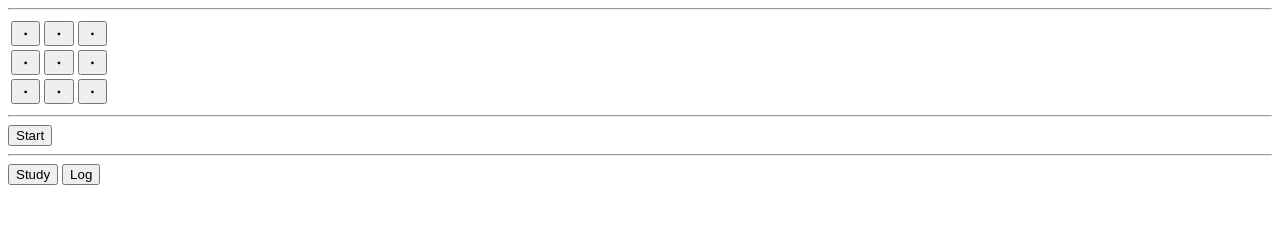
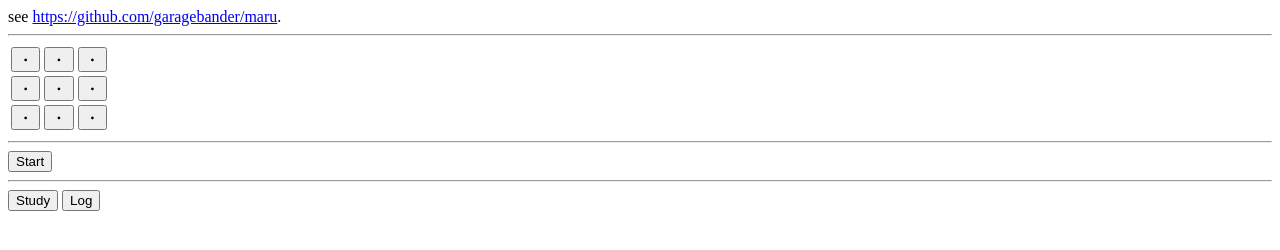
Before and after one commit to garagebander/maru, a plain HTML site: page index.html in a window 1280 px wide. Drawn offline with Linux system fonts and the light colour scheme.

Commit message:
リンクを追加

```diff
--- a/index.html
+++ b/index.html
@@ -5,6 +5,7 @@
 </head>
 <body onload="init();">
     <div id="ban" class="table"></div>
+    see <a href="https://github.com/garagebander/maru">https://github.com/garagebander/maru</a>.
     <hr>
     <table>
         <tr>
```
